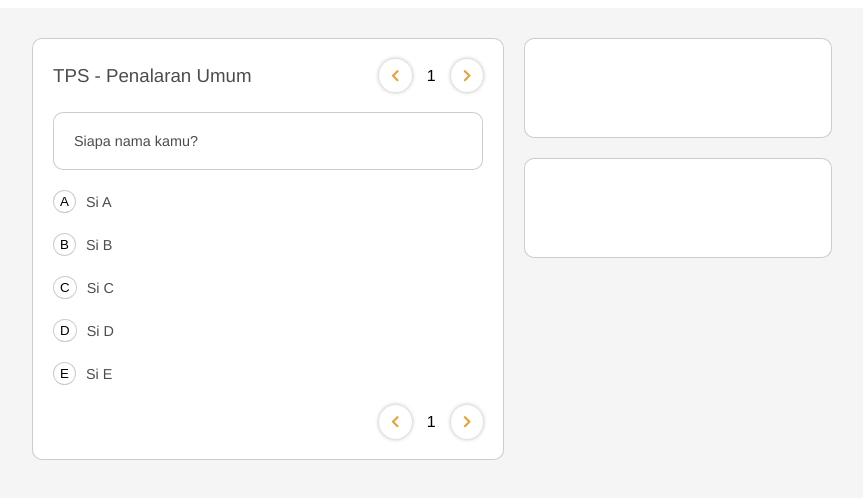
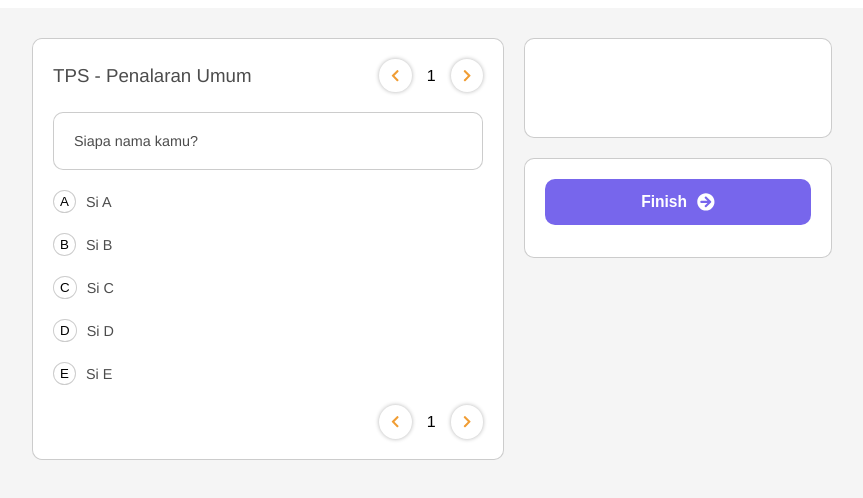
Before and after one commit to KhairulM/Eduka-Frontend-Internship-Project, a Vue app: page / in a window 1280 px wide. Shown: the top 498 px of the page, without its empty margins (216-1079 px from the left). Built offline with nearby package versions, Linux system fonts and the light colour scheme.

Commit message:
added finished button

```diff
--- a/src/views/Home.vue
+++ b/src/views/Home.vue
@@ -47,8 +47,14 @@
       <!-- Time section, show how much time left the user has -->
       <div id="time-left" class="grid-item"></div>
 
-      <!-- Summary section, show how many answered and unaswered question -->
-      <div id="summary" class="grid-item"></div>
+      <!-- Summary section, finish button and show how many answered and unaswered question -->
+      <div id="summary" class="grid-item">
+        <button id="finish-button">
+          <h3>Finish</h3>
+          <font-awesome-icon icon="arrow-circle-right" style="color: white;" size="lg"></font-awesome-icon>
+        </button>
+      </div>
+
     </div>
   </div>
 </template>
@@ -272,4 +278,18 @@ button:focus{
   float: right;
 }
 
+#finish-button {
+  background-color: #7766ec;
+  width: 100%;
+  padding: 14px;
+  border-radius: 10px;
+  display: flex;
+  align-items: center;
+  justify-content: center;
+}
+
+#finish-button h3 {
+  color: white;
+  margin-right: 10px;
+}
 </style>
```
